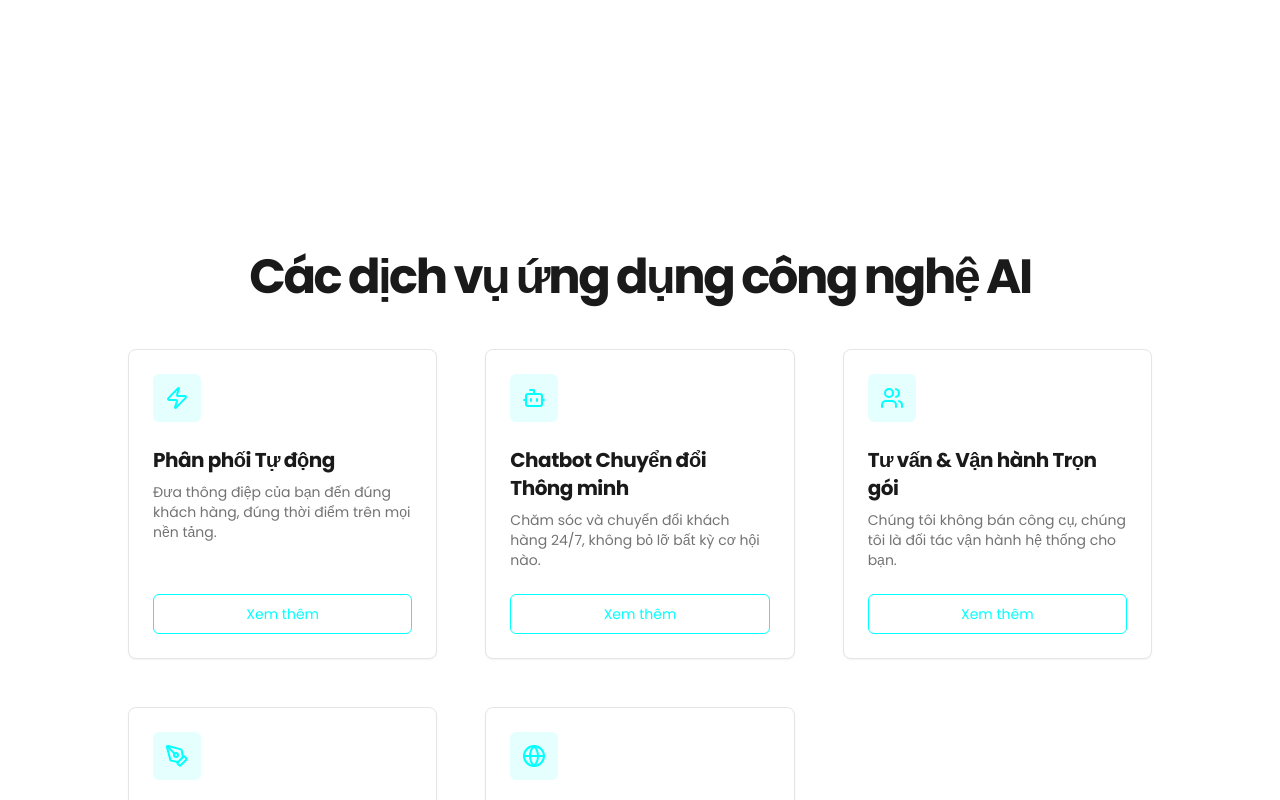
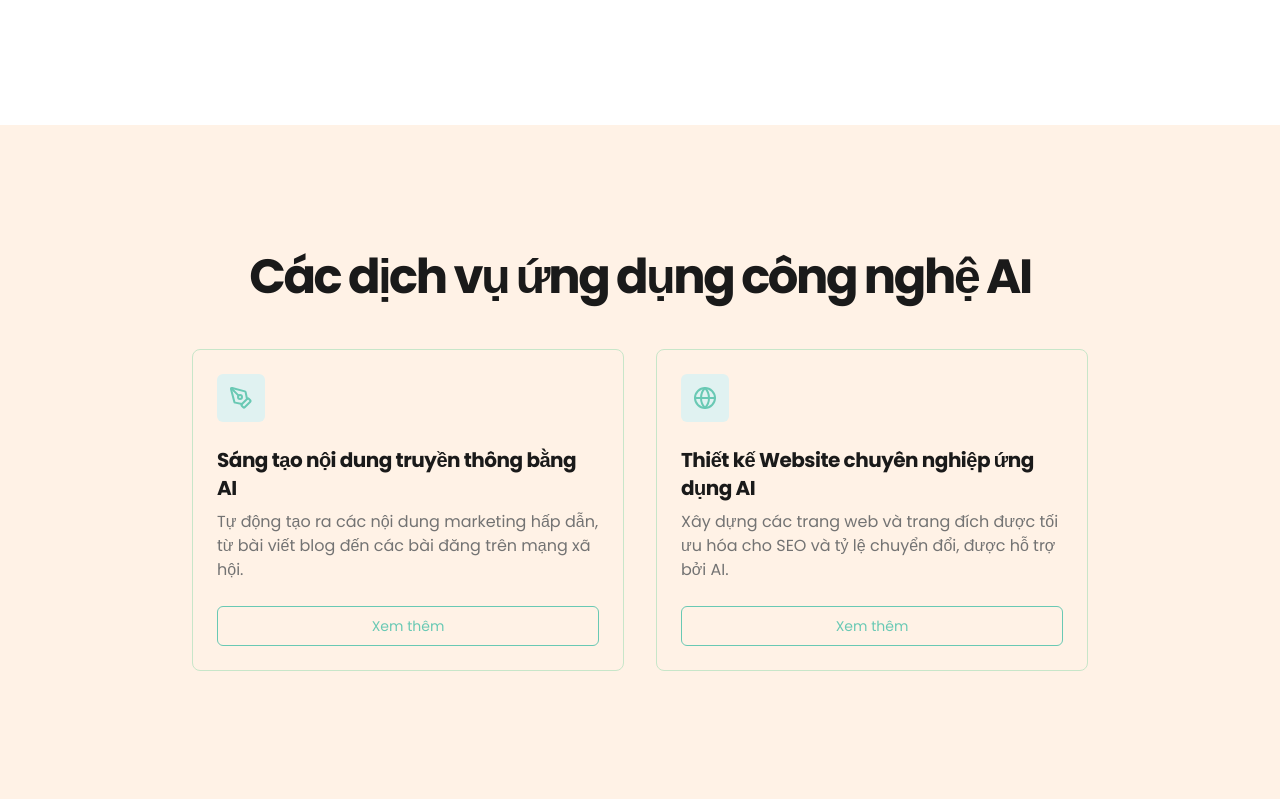
Before and after one commit to jb007-gg/igen-backend, a Next.js app: page / in a window 1280 px wide. Shown: the part 1160-1960 px from the top of the page. Built offline with nearby package versions, Linux system fonts and the light colour scheme.

Commit message:
can you re-design to this 2 column in the middle of the page

```diff
--- a/src/app/globals.css
+++ b/src/app/globals.css
@@ -20,7 +20,7 @@ body {
     --secondary-foreground: 0 0% 10%;
     --muted: 0 0% 96.1%;
     --muted-foreground: 0 0% 45.1%;
-    --accent: 180 100% 95%;
+    --accent: 30 100% 95%;
     --accent-foreground: 0 0% 10%;
     --destructive: 0 84.2% 60.2%;
     --destructive-foreground: 0 0% 98%;
--- a/src/components/landing/services-section.tsx
+++ b/src/components/landing/services-section.tsx
@@ -1,30 +1,15 @@
-import { Card, CardContent, CardDescription, CardFooter, CardHeader, CardTitle } from '@/components/ui/card';
+import { Card, CardContent, CardFooter, CardHeader, CardTitle } from '@/components/ui/card';
 import { Button } from '@/components/ui/button';
-import { Bot, Users, Zap, PenTool, Globe } from 'lucide-react';
+import { PenTool, Globe } from 'lucide-react';
 
 const services = [
     {
-        icon: <Zap className="h-6 w-6 text-primary" />,
-        title: 'Phân phối Tự động',
-        description: 'Đưa thông điệp của bạn đến đúng khách hàng, đúng thời điểm trên mọi nền tảng.',
-    },
-    {
-        icon: <Bot className="h-6 w-6 text-primary" />,
-        title: 'Chatbot Chuyển đổi Thông minh',
-        description: 'Chăm sóc và chuyển đổi khách hàng 24/7, không bỏ lỡ bất kỳ cơ hội nào.',
-    },
-    {
-        icon: <Users className="h-6 w-6 text-primary" />,
-        title: 'Tư vấn & Vận hành Trọn gói',
-        description: 'Chúng tôi không bán công cụ, chúng tôi là đối tác vận hành hệ thống cho bạn.',
-    },
-    {
-        icon: <PenTool className="h-6 w-6 text-primary" />,
+        icon: <PenTool className="h-6 w-6 text-[#69C9B4]" />,
         title: 'Sáng tạo nội dung truyền thông bằng AI',
         description: 'Tự động tạo ra các nội dung marketing hấp dẫn, từ bài viết blog đến các bài đăng trên mạng xã hội.',
     },
     {
-        icon: <Globe className="h-6 w-6 text-primary" />,
+        icon: <Globe className="h-6 w-6 text-[#69C9B4]" />,
         title: 'Thiết kế Website chuyên nghiệp ứng dụng AI',
         description: 'Xây dựng các trang web và trang đích được tối ưu hóa cho SEO và tỷ lệ chuyển đổi, được hỗ trợ bởi AI.',
     },
@@ -32,7 +17,7 @@ const services = [
 
 export function ServicesSection() {
   return (
-    <section id="services" className="w-full py-12 md:py-24 lg:py-32 bg-background">
+    <section id="services" className="w-full py-12 md:py-24 lg:py-32 bg-accent">
       <div className="container mx-auto px-4 md:px-6">
         <div className="flex flex-col items-center justify-center space-y-4 text-center">
           <div className="space-y-2">
@@ -41,20 +26,20 @@ export function ServicesSection() {
             </h2>
           </div>
         </div>
-        <div className="mx-auto grid max-w-5xl items-stretch gap-8 sm:grid-cols-2 md:gap-12 lg:grid-cols-3 mt-12">
+        <div className="mx-auto grid max-w-4xl items-stretch gap-8 sm:grid-cols-1 md:grid-cols-2 lg:grid-cols-2 mt-12">
           {services.map((service, index) => (
-            <Card key={index} className="flex flex-col transform transition-transform duration-300 hover:scale-105 hover:shadow-xl">
+            <Card key={index} className="flex flex-col bg-accent border-[#C8E6C9] rounded-lg shadow-none">
               <CardHeader>
-                <div className="p-3 bg-primary/10 rounded-md w-fit">
+                <div className="p-3 bg-[#E0F2F1] rounded-md w-fit">
                     {service.icon}
                 </div>
               </CardHeader>
-              <CardContent className="flex-grow space-y-2">
+              <CardContent className="flex-grow space-y-2 text-left">
                 <CardTitle className="font-bold text-xl">{service.title}</CardTitle>
-                <CardDescription>{service.description}</CardDescription>
+                <p className="text-muted-foreground">{service.description}</p>
               </CardContent>
               <CardFooter>
-                <Button variant="outline" className="w-full border-primary text-primary hover:bg-primary hover:text-white">
+                <Button variant="outline" className="w-full border-[#69C9B4] text-[#69C9B4] hover:bg-[#69C9B4] hover:text-white bg-transparent">
                     Xem thêm
                 </Button>
               </CardFooter>
```
